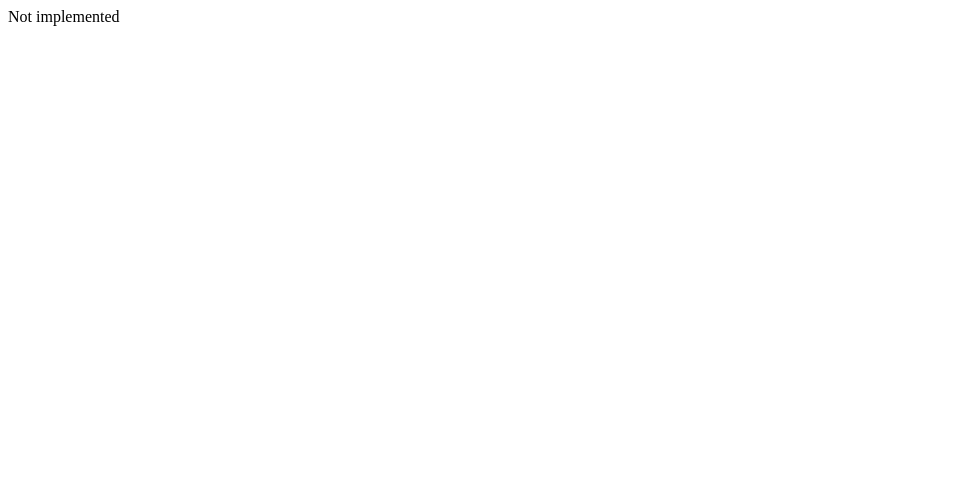
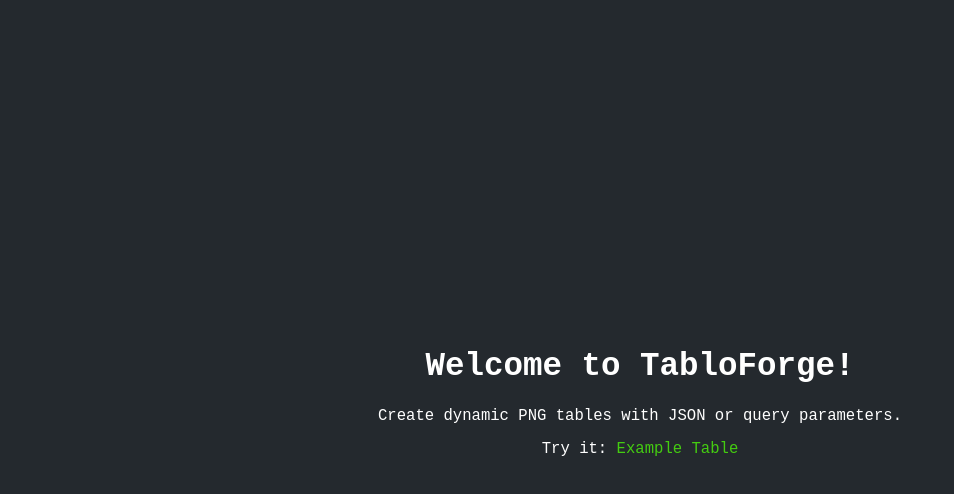
Before and after one commit to kantrveysel/TabloForge, a plain HTML site: page pages/main.html in a window 1280 px wide. Shown: the whole page, without its empty margins (0-954 px from the left). Drawn offline with Linux system fonts and the light colour scheme.

Commit message:
Update main.html

```diff
--- a/pages/main.html
+++ b/pages/main.html
@@ -1 +1,32 @@
-Not implemented
+<!DOCTYPE html>
+<html lang="en">
+<head>
+  <meta charset="UTF-8" />
+  <meta name="viewport" content="width=device-width, initial-scale=1.0" />
+  <title>TabloForge - Welcome</title>
+  <style>
+    body {
+      font-family: monospace;
+      background: #24292e;
+      color: #ffffff;
+      display: flex;
+      justify-content: center;
+      align-items: center;
+      height: 100vh;
+      margin: 0;
+      text-align: center;
+    }
+    h1 { font-size: 2.5em; }
+    p { font-size: 1.2em; }
+    a { color: #4c1; text-decoration: none; }
+    a:hover { text-decoration: underline; }
+  </style>
+</head>
+<body>
+  <div>
+    <h1>Welcome to TabloForge!</h1>
+    <p>Create dynamic PNG tables with JSON or query parameters.</p>
+    <p>Try it: <a href="/TabloForge/?r1=Name,Status&r2=Alice,Online&r3=Bob,Offline&_canvas=800x300&_bg=transparent&_cell=transparent&_border=transparent&_text=%23ffffff&_font=monospace&_size=16px&_shadow=true">Example Table</a></p>
+  </div>
+</body>
+</html>
```
